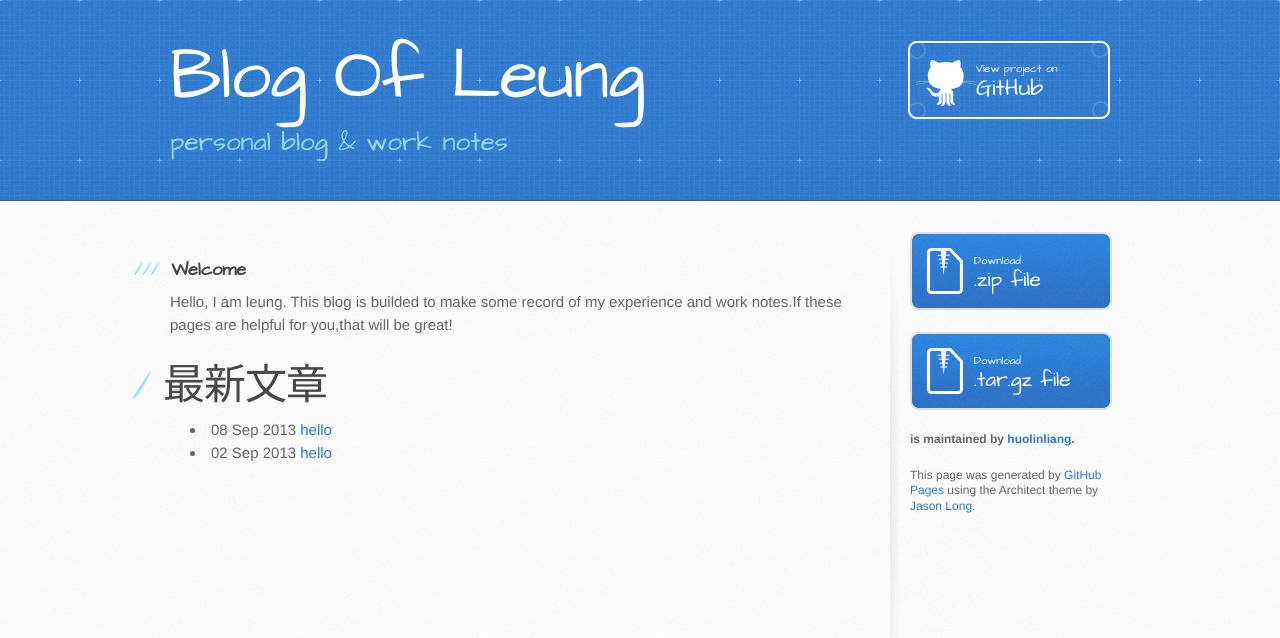
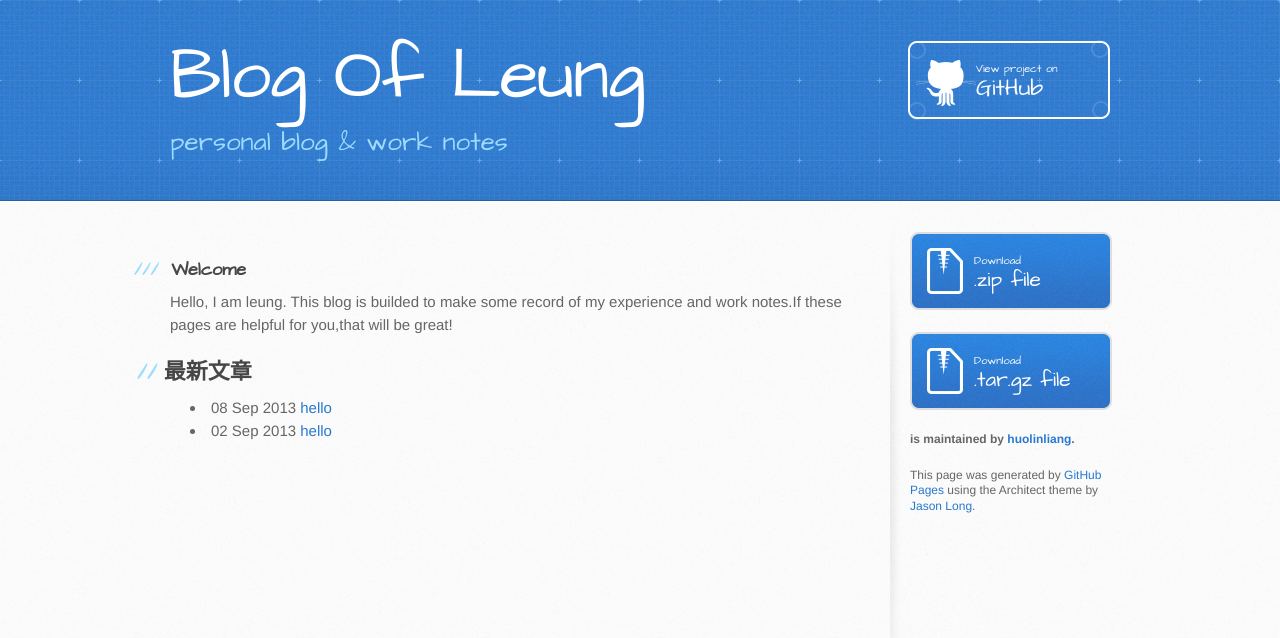
Before and after one commit to huolinliang/blog_leung, a Jekyll site: the page built from index.html, in a window 1280 px wide. Shown: the top 638 px of the page. Built offline with Jekyll 4.4.1, drawn with Linux system fonts in a browser that asks for light colours; Markdown is read by kramdown in place of the engine named in the settings.

Commit message:
so fun haha

```diff
--- a/_layouts/default.html
+++ b/_layouts/default.html
@@ -6,9 +6,9 @@
     <meta http-equiv="X-UA-Compatible" content="chrome=1">
     <meta name="viewport" content="width=device-width, initial-scale=1, maximum-scale=1">
     <link href='https://fonts.googleapis.com/css?family=Architects+Daughter' rel='stylesheet' type='text/css'>
-    <link rel="stylesheet" type="text/css" href="../../stylesheets/stylesheet.css" media="screen" />
-    <link rel="stylesheet" type="text/css" href="../../stylesheets/pygment_trac.css" media="screen" />
-    <link rel="stylesheet" type="text/css" href="../../stylesheets/print.css" media="print" />
+    <link rel="stylesheet" type="text/css" href="/stylesheets/stylesheet.css" media="screen" />
+    <link rel="stylesheet" type="text/css" href="/stylesheets/pygment_trac.css" media="screen" />
+    <link rel="stylesheet" type="text/css" href="/stylesheets/print.css" media="print" />
 
     <!--[if lt IE 9]>
     <script src="//html5shiv.googlecode.com/svn/trunk/html5.js"></script>
--- a/index.html
+++ b/index.html
@@ -35,7 +35,7 @@
 
 <p>Hello, I am leung. This blog is builded to make some record of my experience and work notes.If these pages are helpful for you,that will be great!</p>
 
-<h1>最新文章</h1>
+<h2>最新文章</h2>
 <ul>
     {% for post in site.posts %}
         <li>{{ post.date | date_to_string }} <a href="{{ site.baseurl }}{{ post.url }}">{{ post.title }}</a></li>
```
